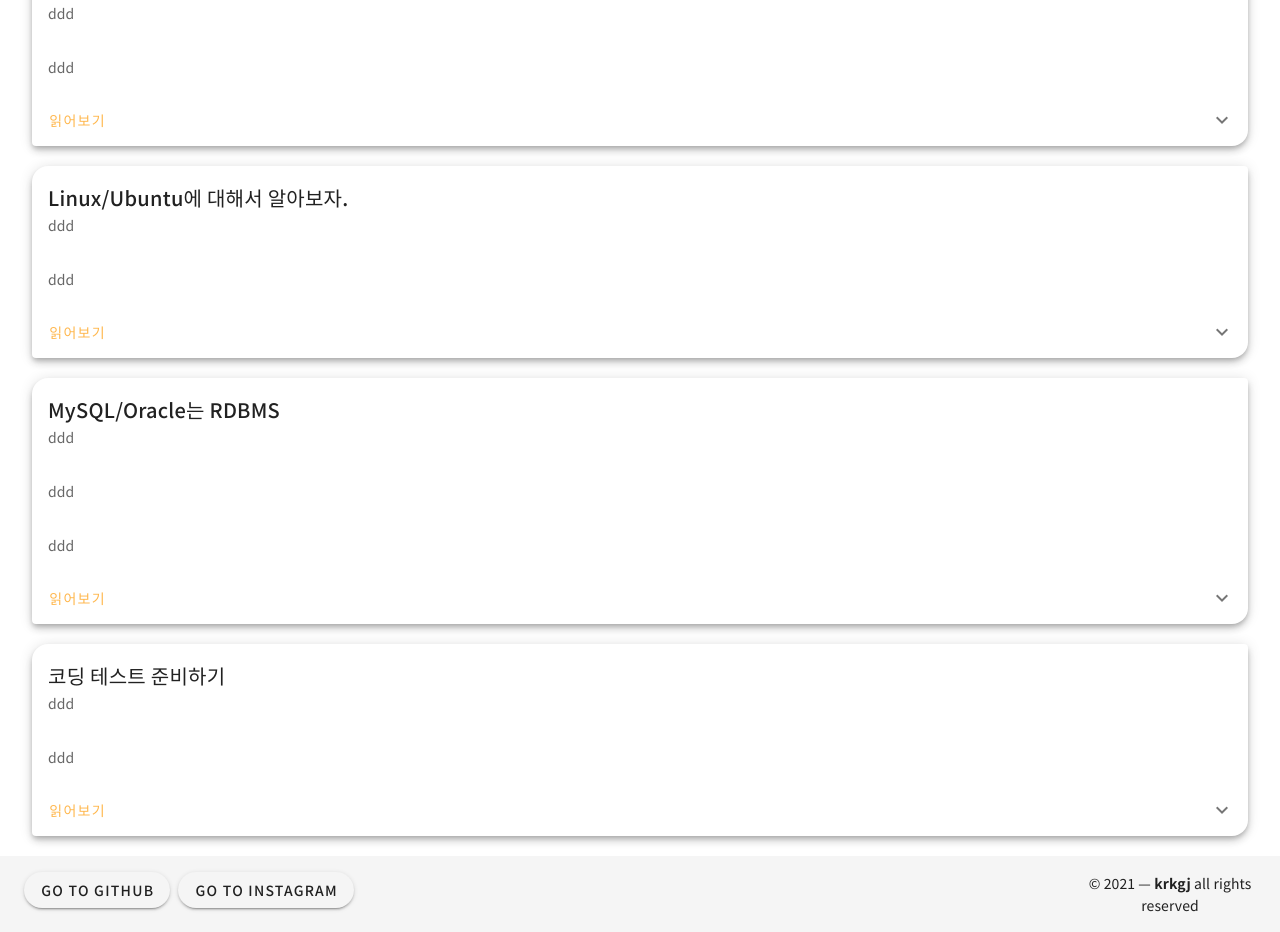
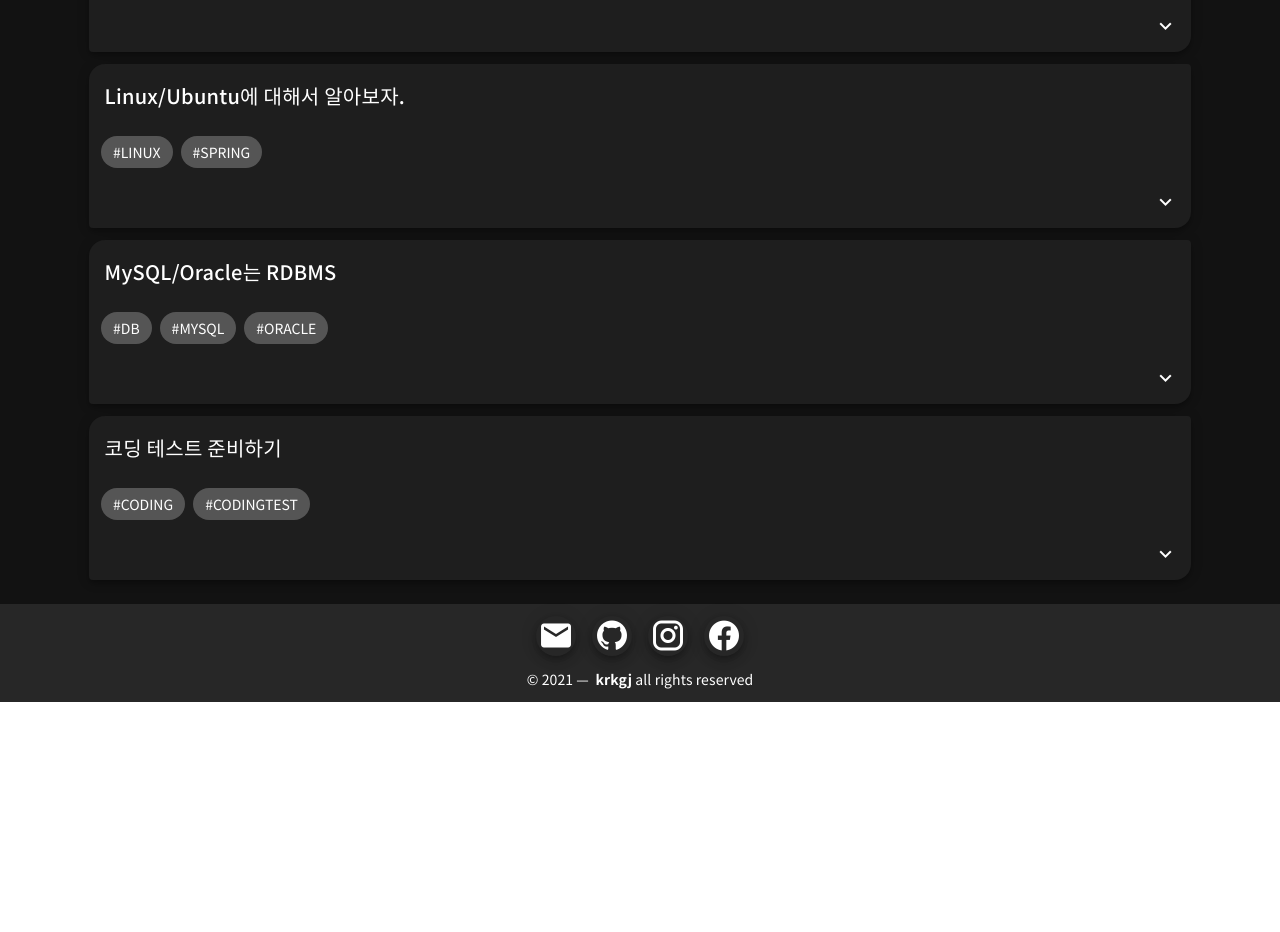
Before and after one commit to krkgj/Front-Vue_blog_project, a Vue app: page / in a window 1280 px wide. Shown: the part 600-1532 px from the top of the page. After the commit the page ends 1302 px from the top, so only its background shows below. Built offline with nearby package versions, Linux system fonts and the light colour scheme; a small style sheet from the web is missing.

Commit message:
20210912-001 화면구성중.....

```diff
--- a/src/App.vue
+++ b/src/App.vue
@@ -12,7 +12,7 @@
       </blog-app-bar>
 
       <v-main v-if="showEditor">
-        <blog-editor></blog-editor>
+        <blog-writing></blog-writing>
       </v-main>
       <v-main v-else>
         <!-- <blog-main>
@@ -33,11 +33,10 @@
 <script>
 import BlogNavigation from "@/components/navs/BlogNavigation";
 import BlogAppBar from "@/components/navs/BlogAppBar";
-import BlogMain from "@/components/view/BlogMain";
 import BlogFooter from "@/components/navs/BlogFooter";
-import BlogEditor from "@/components/view/BlogEditor";
 import SearchBar from "@/components/search/SearchBar";
-import BlogPostList from "@/components/view/BlogPostList.vue";
+import BlogWriting from "@/components/view/BlogWriting";
+import BlogPostList from "@/components/view/BlogPostList";
 export default {
   name: "App",
   data() {
@@ -49,9 +48,8 @@ export default {
   components: {
     BlogNavigation,
     BlogAppBar,
-    BlogMain,
     BlogFooter,
-    BlogEditor,
+    BlogWriting,
     SearchBar,
     BlogPostList,
   },
--- a/src/components/datas/boardCategorys.js
+++ b/src/components/datas/boardCategorys.js
@@ -1,40 +1,40 @@
-const categorys = [
+const categoryList = [
   {
     title: "JAVA/Spring",
-    routeLink: "",
+    path: "/blog/java-spring",
     category: 1,
     count: 4,
   },
   {
     title: "Javascript/VueJS",
-    routeLink: "",
+    path: "/blog/javascript-vuejs",
     category: 2,
     count: 3,
   },
   {
     title: "Git",
     category: 3,
-    routeLink: "",
+    path: "/blog/git",
     count: 2,
   },
   {
-    title: "Linux/Ubuntu",
-    routeLink: "",
+    title: "Linux",
+    path: "/blog/linux",
     category: 4,
     count: 7,
   },
   {
-    title: "MySQL/Oracle",
-    routeLink: "",
+    title: "Database",
+    path: "blog/database",
     category: 5,
     count: 2,
   },
   {
     title: "코딩 테스트",
-    routeLink: "",
+    path: "/blog/coding-test",
     category: 6,
     count: 9,
   },
 ];
 
-export default categorys;
+export default categoryList;
--- a/src/components/datas/boardPostList.js
+++ b/src/components/datas/boardPostList.js
@@ -1,5 +1,6 @@
 const postList = [
   {
+    seq: 1,
     title: "Spring에 대해서 알아봅니다.",
     tags: ["#JAVA", "#SPRING"],
     routeLink: "",
@@ -8,6 +9,7 @@ const postList = [
       "스프링 프레임워크(영어: Spring Framework)는 자바 플랫폼을 위한 오픈 소스 애플리케이션 프레임워크로서 간단히 스프링(Spring)이라고도 한다. 동적인 웹 사이트를 개발하기 위한 여러 가지 서비스를 제공하고 있다.",
   },
   {
+    seq: 2,
     title: "Vue와 자바스크립트 ES6에 대해서 알아보겠습니다.",
     tags: ["#VUE", "#JAVASCRIPT", "#SPA"],
     routeLink: "",
@@ -16,6 +18,7 @@ const postList = [
       "Vue.js는 웹 애플리케이션의 사용자 인터페이스를 만들기 위해 사용하는 오픈 소스 프로그레시브 자바스크립트 프레임워크이다.",
   },
   {
+    seq: 3,
     title: "Git이란?",
     tags: ["#GIT", "#CI/CD"],
     category: 3,
@@ -24,6 +27,7 @@ const postList = [
       "깃은 컴퓨터 파일의 변경사항을 추적하고 여러 명의 사용자들 간에 해당 파일들의 작업을 조율하기 위한 분산 버전 관리 시스템이다. 소프트웨어 개발에서 소스 코드 관리에 주로 사용되지만 어떠한 집합의 파일의 변경사항을 지속적으로 추적하기 위해 사용될 수 있다.",
   },
   {
+    seq: 4,
     title: "Linux/Ubuntu에 대해서 알아보자.",
     tags: ["#LINUX", "#SPRING"],
     routeLink: "",
@@ -32,6 +36,7 @@ const postList = [
       "리눅스는 1991년 9월 17일 리누스 토르발스가 처음 출시한 운영 체제 커널인 리눅스 커널에 기반을 둔 오픈 소스 유닉스 계열 운영 체제 계열이다. 리눅스는 일반적으로 리눅스 배포판 안에 패키지 처리된다.",
   },
   {
+    seq: 5,
     title: "MySQL/Oracle는 RDBMS",
     tags: ["#DB", "#MYSQL", "#ORACLE"],
     routeLink: "",
@@ -40,6 +45,7 @@ const postList = [
       "관계형 데이터베이스 관리 시스템은 IBM 산호세 연구소의 에드거 F. 커드가 도입한 관계형 모델을 기반으로 하는 데이터베이스 관리 시스템이다. 현재 사용되는 대부분의 데이터베이스는 관계형 데이터베이스 모델을 기반으로 한다. ",
   },
   {
+    seq: 6,
     title: "코딩 테스트 준비하기",
     tags: ["#CODING", "#CODINGTEST"],
     routeLink: "",
--- a/src/components/navs/BlogAppBar.vue
+++ b/src/components/navs/BlogAppBar.vue
@@ -2,14 +2,14 @@
   <v-card>
     <v-app-bar
       white
-      class="d-flex pa-0 ma-0"
+      class="pa-0 ma-0"
       style="width:100%"
       prominent
       fixed
       hide-on-scroll
     >
       <v-app-bar-nav-icon
-        class="float-left"
+        class="float-left align-self-center"
         @click="$store.commit('updateDrawer', { data: true })"
       ></v-app-bar-nav-icon>
       <!-- <v-avatar size="40">
@@ -18,8 +18,11 @@
       <v-toolbar-title
         style="font-weight:700;width:100%"
         class="justify-center align-self-center"
+        @click="routeMain"
       >
-        김경진의 개발 블로그
+        <v-btn x-large>
+          피곤한 개발자의 개발 일기 😎
+        </v-btn>
       </v-toolbar-title>
     </v-app-bar>
     <slot name="searchBar"></slot>
@@ -41,6 +44,9 @@ export default {
   },
   methods: {
     setAppBarState() {},
+    routeMain() {
+      console.log("adww");
+    },
   },
 };
 </script>
--- a/src/components/navs/BlogFooter.vue
+++ b/src/components/navs/BlogFooter.vue
@@ -1,36 +1,62 @@
 <template>
-  <v-footer white padless heigth="500px">
+  <v-footer white class="py-2">
     <!-- <v-card-text>
       <v-btn v-for="icon in icons" :key="icon" class="mx-4 white--text" icon>
         <v-icon size="24px">{{ icon }}</v-icon>
       </v-btn>
     </v-card-text> -->
 
-    <v-card-text class="dark--text ">
-      <v-row>
-        <v-col cols="10">
+    <v-card-text class="dark--text">
+      <v-row align="center" justify="center">
         <v-btn
-            rounded
-            class="mx-2"
-            size="20px"
+          small
+          fab
+          class="mx-2 mb-3"
+          target="_blank"
+          href="mailto:krkgj0526@naver.com"
+        >
+          <v-icon large aria-label="view-in-github">
+            mdi-email
+          </v-icon>
+        </v-btn>
+
+        <v-btn
+          small
+          fab
+          class="mx-2 mb-3"
           :href="`https://github.com/krkgj`"
           target="_blank"
         >
-            go to github
+          <v-icon large aria-label="view-in-github">
+            mdi-github
+          </v-icon>
         </v-btn>
         <v-btn
-            rounded
-            size="20px"
+          small
+          fab
+          class="mx-2 mb-3"
           :href="`https://www.instagram.com/10526kyeong/`"
           target="_blank"
         >
-            go to instagram
+          <v-icon large aria-label="view-in-instagram">
+            mdi-instagram
+          </v-icon>
         </v-btn>
-        </v-col>
-        <v-col cols="2" class="text-center">
-          © {{ new Date().getFullYear() }} — <strong>krkgj</strong> all rights
-          reserved
-        </v-col>
+        <v-btn
+          small
+          fab
+          class="mx-2 mb-3"
+          :href="`https://www.facebook.com/profile.php?id=100003295351510`"
+          target="_blank"
+        >
+          <v-icon large aria-label="view-in-facebook">
+            mdi-facebook
+          </v-icon>
+        </v-btn>
+      </v-row>
+      <v-row align="center" justify="center">
+        © {{ new Date().getFullYear() }} — &nbsp;<strong>krkgj</strong>&nbsp;all
+        rights reserved
       </v-row>
     </v-card-text>
   </v-footer>
--- a/src/components/view/BlogEditor.vue
+++ /dev/null
@@ -1,20 +0,0 @@
-<template>
-  <v-card>
-    <v-sheet>
-      <v-subheader>Editor</v-subheader>
-      <editor :options="options" height="900px"></editor>
-    </v-sheet>
-  </v-card>
-</template>
-<script>
-export default {
-  data() {
-    return {
-      options: {
-        language: "ko",
-      },
-      height: "700",
-    };
-  },
-};
-</script>
--- a/src/components/view/BlogMain.vue
+++ b/src/components/view/BlogMain.vue
@@ -1,5 +1,5 @@
 <template>
-  <v-card ma="3">dddd </v-card>
+  <v-card ma="3"> </v-card>
 </template>
 
 <script>
--- a/src/components/view/BlogPostList.vue
+++ b/src/components/view/BlogPostList.vue
@@ -1,36 +1,35 @@
 <template>
-  <div>
+  <v-container class="mt-14">
     <v-card
-      class="mx-auto my-5"
+      class="mx-auto my-3"
       max-width="95%"
       elevation="5"
       shaped
       style="cursor:pointer"
-      v-for="(post, i) in postList"
-      :key="i"
+      v-for="post in postList"
+      :key="post.seq"
     >
       <v-card-title>
         {{ post.title }}
       </v-card-title>
-
-      <v-card-subtitle v-for="(tag, i) in post.tags" :key="i">
-        ddd
-      </v-card-subtitle>
+      <v-chip-group class="ml-3 my-0" active-class="primary--text">
+        <v-chip v-for="(tag, i) in post.tags" :key="i">
+          {{ tag }}
+        </v-chip>
+      </v-chip-group>
 
       <v-card-actions>
-        <v-btn color="orange lighten-2" text>
-          읽어보기
-        </v-btn>
-
         <v-spacer></v-spacer>
 
-        <v-btn icon @click="show = !show">
-          <v-icon>{{ show ? "mdi-chevron-up" : "mdi-chevron-down" }}</v-icon>
+        <v-btn icon @click="showContentTruncate($event)" :id="post.seq">
+          <v-icon>
+            {{ post.show ? "mdi-chevron-up" : "mdi-chevron-down" }}
+          </v-icon>
         </v-btn>
       </v-card-actions>
 
       <v-expand-transition>
-        <div v-show="show">
+        <div v-show="post.show">
           <v-divider></v-divider>
 
           <v-card-text class="text-truncate">
@@ -39,7 +38,7 @@
         </div>
       </v-expand-transition>
     </v-card>
-  </div>
+  </v-container>
 </template>
 
 <script>
@@ -47,9 +46,32 @@ import PostList from "@/components/datas/boardPostList";
 export default {
   data() {
     return {
-      show: false,
       postList: PostList,
     };
   },
+
+  methods: {
+    showContentTruncate(e) {
+      let id = e.currentTarget.id;
+      this.postList[id - 1].show = !this.postList[id - 1].show;
+    },
+  },
+
+  // computed: {
+  //   shows: {
+  //     get() {},
+  //     set() {},
+  //   },
+  // },
+
+  // vue가 마운트 되었을 때?
+  mounted() {
+    // postList의 각 요소에 show라는 키로 false 값을 set 한다.
+    this.postList.forEach((element) => {
+      this.$set(element, "show", false);
+    });
+
+    this.$store.commit("setCategoryList", { data: this.postList });
+  },
 };
 </script>
--- /dev/null
+++ b/src/components/view/BlogWriting.vue
@@ -0,0 +1,48 @@
+<template>
+  <v-container class="mt-16">
+    <v-form ref="form" v-model="valid" lazy-validation>
+      <v-btn @click="submit">
+        저장
+      </v-btn>
+      <v-text-field
+        v-model="name"
+        :counter="10"
+        :rules="nameRules"
+        label="게시글 제목"
+        required
+      ></v-text-field>
+
+      <v-select v-model="category" label="카테고리" required></v-select>
+
+      <v-divider></v-divider>
+      <v-card>
+        <v-sheet color="#fff">
+          <editor :options="options" height="700px"></editor>
+        </v-sheet>
+      </v-card>
+      <v-row>
+        <v-col cols="1" class="py-6">
+          <v-text-field
+            v-model="tag"
+            label="태그 추가"
+            required
+            outlined
+          ></v-text-field>
+        </v-col>
+        <v-col class="py-6" cols="11"></v-col>
+      </v-row>
+    </v-form>
+  </v-container>
+</template>
+<script>
+export default {
+  data() {
+    return {
+      options: {
+        language: "ko",
+      },
+    };
+  },
+};
+</script>
+<style></style>
--- a/src/plugins/vuetify.js
+++ b/src/plugins/vuetify.js
@@ -3,4 +3,6 @@ import Vuetify from "vuetify/lib";
 
 Vue.use(Vuetify);
 
-export default new Vuetify({});
+export default new Vuetify({
+  theme: { dark: true },
+});
--- a/src/store/index.js
+++ b/src/store/index.js
@@ -6,11 +6,14 @@ Vue.use(Vuex);
 export default new Vuex.Store({
   state: {
     drawer: false,
-    click: false,
+    categoryList: [],
   },
   mutations: {
     updateDrawer(state, data) {
       state.drawer = data.data;
+    },
+    setCategoryList(state, categoryList) {
+      state.categoryList = categoryList;
     },
   },
   getters: {},
```
Also changed, not shown: src/components/navs/BlogNavigation.vue (+51 -9 lines). Lines whose indentation alone changed are shown as unchanged.
